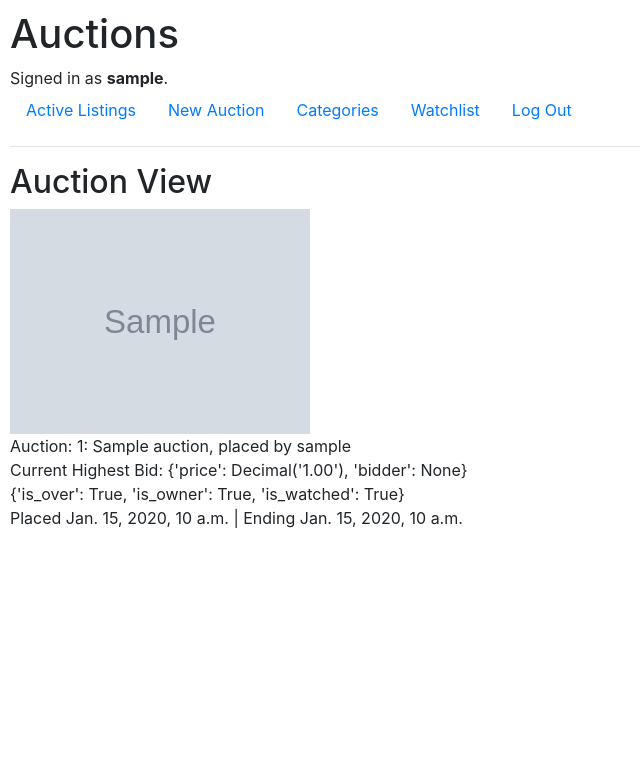
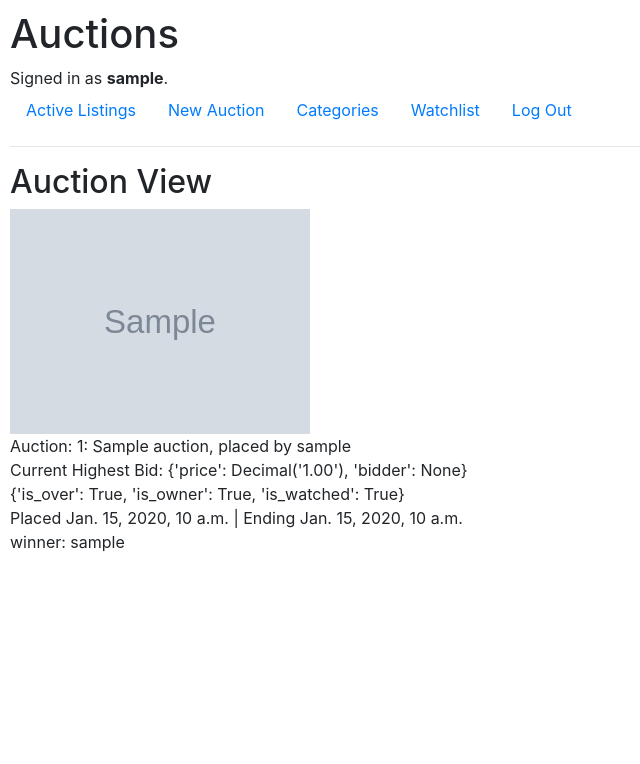
Before and after one commit to c-ehrlich/commerce, a Django app: page /auction/1 in a window 1280 px wide. Shown: the top 764 px of the page, without its empty margins (0-640 px from the left). Run offline with Django 3.2, Linux system fonts and the light colour scheme; a user stored in the database is signed in; tables that the repository leaves empty hold one stand-in row (values such as "Sample post"); grey boxes marked "Sample" are stand-in pictures; some libraries are stand-ins or nearby versions.

Commit message:
add winner fuctionality to db and auction view

```diff
--- a/auctions/models.py
+++ b/auctions/models.py
@@ -35,6 +35,13 @@ class Auction(models.Model):
     ending_time = models.DateTimeField(default=dt.datetime.now() + dt.timedelta(days=7))
     starting_bid = models.DecimalField(max_digits=8, decimal_places=2, default=1.00)
     category = models.ManyToManyField(Category, blank=True, related_name="auctions_with_category")
+    winner = models.OneToOneField(
+        'User',
+        null=True,
+        blank=True,
+        on_delete=models.CASCADE,
+        related_name="auctions_won"
+    )
 
     def __str__(self):
         return f"{self.id}: {self.title}, placed by {self.seller.username}"
--- a/auctions/templates/auctions/auction.html
+++ b/auctions/templates/auctions/auction.html
@@ -7,7 +7,10 @@
     Auction: {{ auction }}<br>
     Current Highest Bid: {{ current_bid }}<br>
     {{ auction_status }}<br>
-    Placed {{ auction.placed_time }} | Ending {{ auction.ending_time }}
+    Placed {{ auction.placed_time }} | Ending {{ auction.ending_time }}<br>
+    {% if auction.winner %}
+        winner: {{ auction.winner }}
+    {% endif %}
 
 
     <form action="{% url 'toggle_watchlist' auction.id %}" method="POST">
```
Also changed, not shown: auctions/migrations/0001_initial.py, auctions/migrations/0002_alter_auction_ending_time.py, auctions/migrations/0003_auto_20210615_1840.py (deleted), auctions/migrations/0003_auto_20210620_1519.py (added), auctions/migrations/0004_auto_20210616_2035.py (deleted), auctions/migrations/0005_auto_20210616_2037.py (deleted), auctions/migrations/0006_auto_20210616_2050.py (deleted), auctions/migrations/0007_auto_20210617_2023.py (deleted), auctions/migrations/0008_auto_20210617_2024.py (deleted), 1 other file.
